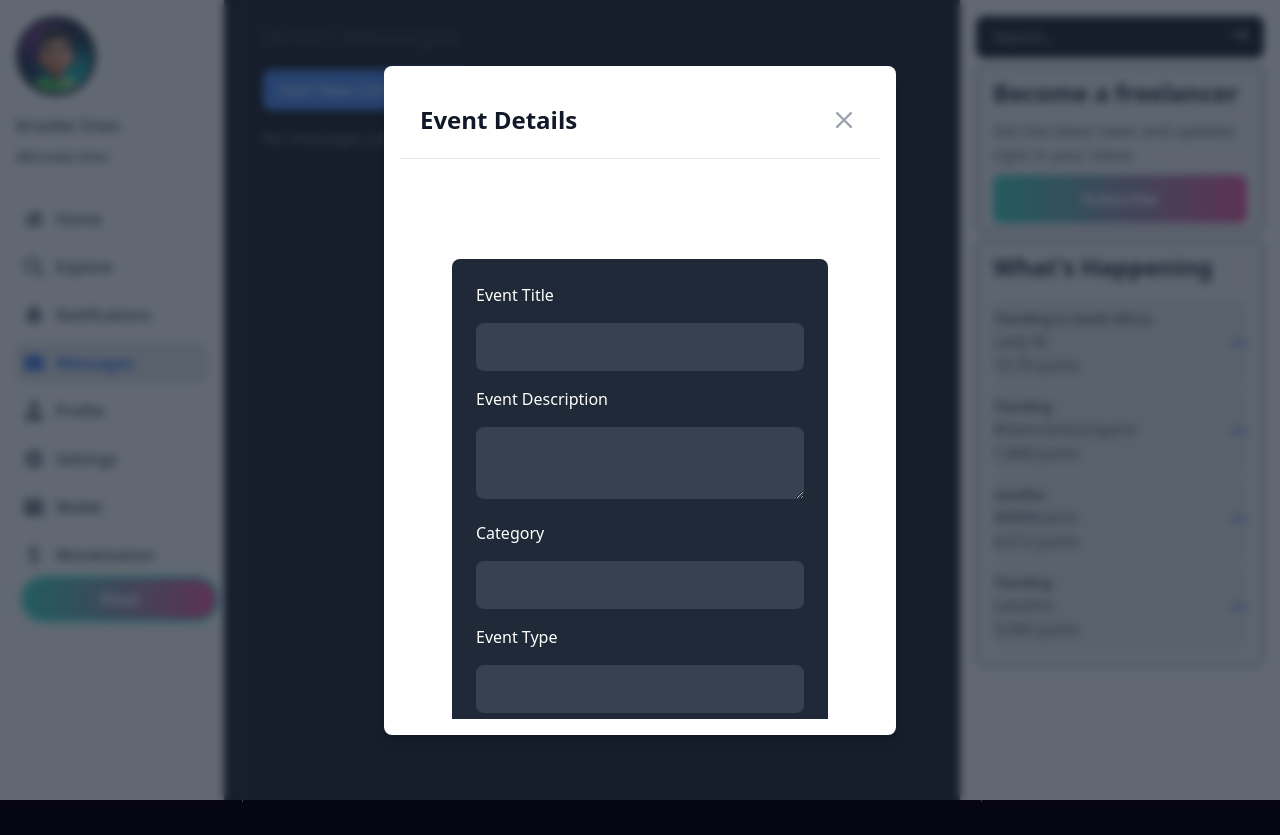
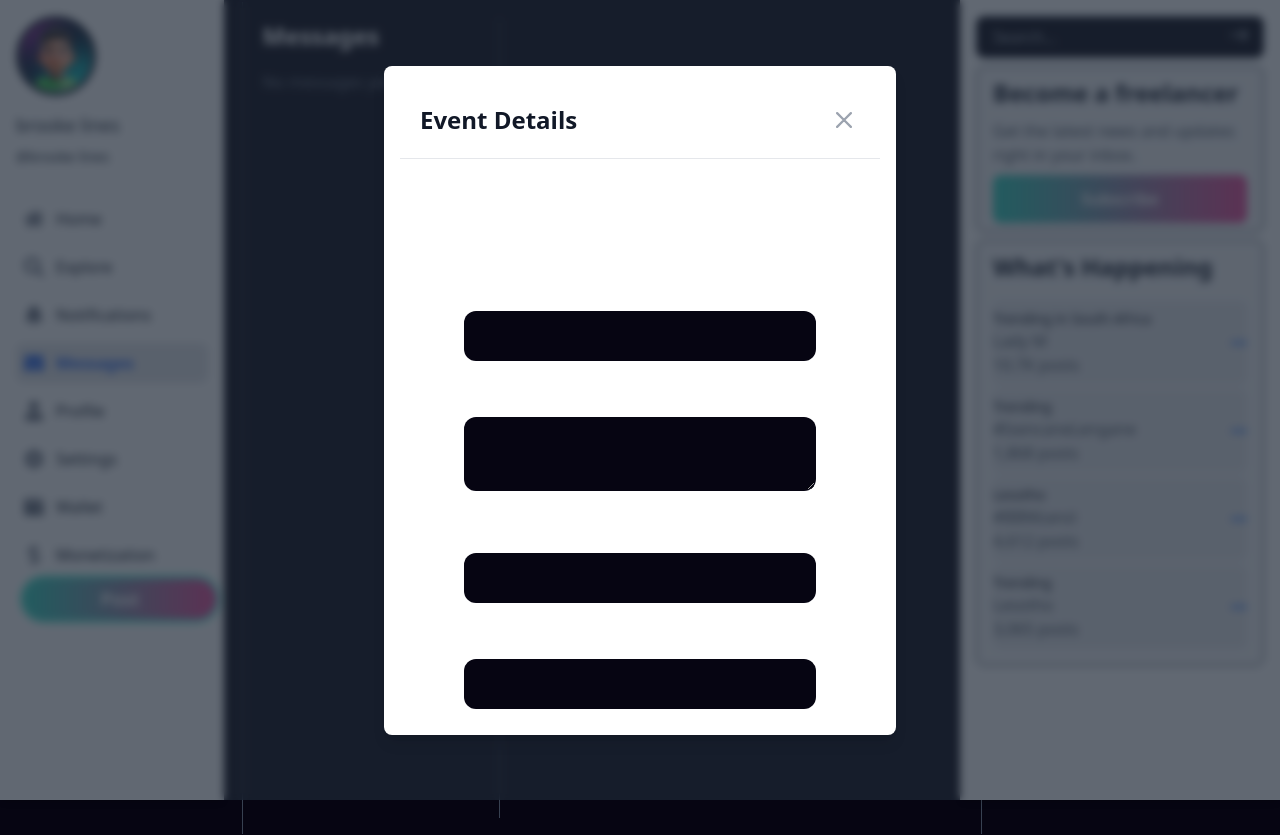
Before and after one commit to GigArtz/Gigartz-Web, a React (Vite) app in the folder react/gig-artz/: page /messages in a window 1280 px wide. Both pictures are taken after a click on the button "Post". Before the commit the page ends 803 px from the top, so only its background shows below. Built offline with nearby package versions, Linux system fonts and the light colour scheme.

Commit message:
new messages modal

```diff
--- a/react/gig-artz/src/components/EventForm.tsx
+++ b/react/gig-artz/src/components/EventForm.tsx
@@ -128,7 +128,7 @@ const dispatchTwo = useDispatch<AppDispatch>();
             </button>
           )}
         </div>
-        <div className="bg-gray-800 p-6 rounded-lg">
+        <div className="dark:bg-[#1F1C29] p-6 rounded-lg">
           {step === 1 && (
             <Step1 formData={formData} handleChange={handleChange} />
           )}
@@ -166,7 +166,7 @@ const Step1 = React.memo(({ formData, handleChange }) => (
       name="title"
       value={formData.title}
       onChange={handleChange}
-      className="mt-2 p-3 w-full rounded-lg bg-gray-700 text-white"
+      className="input-field"
     />
 
     <label className="block text-white">Event Description</label>
@@ -174,7 +174,7 @@ const Step1 = React.memo(({ formData, handleChange }) => (
       name="description"
       value={formData.description}
       onChange={handleChange}
-      className="mt-2 p-3 w-full rounded-lg bg-gray-700 text-white"
+      className="input-field"
     />
 
     <label className="block text-white">Category</label>
@@ -183,7 +183,7 @@ const Step1 = React.memo(({ formData, handleChange }) => (
       name="category"
       value={formData.category}
       onChange={handleChange}
-      className="mt-2 p-3 w-full rounded-lg bg-gray-700 text-white"
+      className="input-field"
     />
 
     <label className="block text-white">Event Type</label>
@@ -192,7 +192,7 @@ const Step1 = React.memo(({ formData, handleChange }) => (
       name="eventType"
       value={formData.eventType}
       onChange={handleChange}
-      className="mt-2 p-3 w-full rounded-lg bg-gray-700 text-white"
+      className="input-field"
     />
 
     <label className="block text-white">Host Name</label>
@@ -201,7 +201,7 @@ const Step1 = React.memo(({ formData, handleChange }) => (
       name="hostName"
       value={formData.hostName}
       onChange={handleChange}
-      className="mt-2 p-3 w-full rounded-lg bg-gray-700 text-white"
+      className="input-field"
     />
 
     <label className="block text-white">Event Date</label>
@@ -210,7 +210,7 @@ const Step1 = React.memo(({ formData, handleChange }) => (
       name="date"
       value={formData.date}
       onChange={handleChange}
-      className="mt-2 p-3 w-full rounded-lg bg-gray-700 text-white"
+      className="input-field"
     />
 
     <label className="block text-white">Event Start Time</label>
@@ -219,7 +219,7 @@ const Step1 = React.memo(({ formData, handleChange }) => (
       name="eventStartTime"
       value={formData.eventStartTime}
       onChange={handleChange}
-      className="mt-2 p-3 w-full rounded-lg bg-gray-700 text-white"
+      className="input-field"
     />
 
     <label className="block text-white">Event End Time</label>
@@ -228,7 +228,7 @@ const Step1 = React.memo(({ formData, handleChange }) => (
       name="eventEndTime"
       value={formData.eventEndTime}
       onChange={handleChange}
-      className="mt-2 p-3 w-full rounded-lg bg-gray-700 text-white"
+      className="input-field"
     />
 
     <label className="block text-white">Complimentary Ticket</label>
--- a/react/gig-artz/src/components/EventFormModal.tsx
+++ b/react/gig-artz/src/components/EventFormModal.tsx
@@ -22,7 +22,7 @@ function Modal({ isModalOpen, closeModal }: { isModalOpen: boolean; closeModal:
           className="fixed top-0 left-0 right-0 z-50 flex justify-center items-center w-full h-full bg-gray-800 bg-opacity-70 backdrop-blur-sm transition-all duration-300 ease-in-out"
         >
           <div
-            className="relative p-4 w-full max-w-lg bg-white rounded-lg shadow-lg dark:bg-gray-700 transform transition-all duration-300 ease-in-out"
+            className="relative p-4 w-full max-w-lg bg-white rounded-lg shadow-lg dark:bg-[#1F1C29] transform transition-all duration-300 ease-in-out"
             role="dialog"
             aria-labelledby="modal-title"
             aria-hidden={!isModalOpen ? "true" : "false"}
@@ -39,7 +39,7 @@ function Modal({ isModalOpen, closeModal }: { isModalOpen: boolean; closeModal:
               <button
                 onClick={closeModal}
                 type="button"
-                className="text-gray-400 bg-transparent hover:bg-gray-200 hover:text-gray-900 rounded-full p-2 inline-flex justify-center items-center dark:hover:bg-gray-600 dark:hover:text-white transition"
+                className="text-gray-400 bg-transparent hover:bg-red-300 hover:text-red-900 rounded-full p-2 inline-flex justify-center items-center dark:hover:bg-gray-600 dark:hover:text-white transition"
               >
                 <svg
                   className="w-4 h-4"
@@ -61,7 +61,7 @@ function Modal({ isModalOpen, closeModal }: { isModalOpen: boolean; closeModal:
             </div>
 
             {/* Modal Content */}
-            <div className="p-5 max-h-[70vh] overflow-y-auto">
+            <div className="p-2 max-h-[70vh] overflow-y-auto ">
               {/* Ensure AddEventForm is always within the modal */}
               <AddEventForm />
             </div>
--- a/react/gig-artz/src/components/ProfileTabs.tsx
+++ b/react/gig-artz/src/components/ProfileTabs.tsx
@@ -48,9 +48,11 @@ function ProfileTabs() {
         {!loading && !error && (
           <>
             {activeTab === "gigGuide" && (
-              <div>
+              <div className="border flex flex-row gap-2" >
                 {userEvents.length > 0 ? (
-                  userEvents.map((event) => <EventCard key={event.id} event={event} cardSize="md" />)
+                  userEvents.map((event) => <div className="mb-2 border">
+                    <EventCard key={event.id} event={event} cardSize="md" />
+                  </div>)
                 ) : (
                   <p className="text-gray-400 text-center mt-4">No events found.</p>
                 )}
--- a/react/gig-artz/src/pages/Home.tsx
+++ b/react/gig-artz/src/pages/Home.tsx
@@ -37,9 +37,9 @@ const Home: React.FC = () => {
       </div> */}
 
       {/* Bottom Navigation (Only visible on small screens) */}
-      <div className="fixed bottom-0 w-full md:block hidden">
+      {/* <div className="fixed bottom-0 w-full md:block hidden">
         <BottomNav />
-      </div>
+      </div> */}
     </div>
   );
 };
--- a/react/gig-artz/src/pages/Messages.tsx
+++ b/react/gig-artz/src/pages/Messages.tsx
@@ -38,18 +38,11 @@ const Messages: React.FC = () => {
 
   return (
     <div className="main-content">
-      <h2 className="text-xl font-semibold text-gray-800 mb-4">Direct Messages</h2>
-
+      <div className="flex flex-row justify-center h-screen">
+        <div className="border-r border-gray-700  w-[26rem]">
+          <h2 className="text-xl font-semibold text-white-800 mb-4">Messages</h2>
           {/* Error Alert */}
           {error && <div className="text-red-500 text-sm">{error}</div>}
-
-      {/* New Conversation Button */}
-      <button
-        onClick={() => setIsModalOpen(true)}
-        className="mb-4 bg-blue-500 text-white px-4 py-2 rounded-lg hover:bg-blue-600 transition"
-      >
-        Start New Conversation
-      </button>
 
           {/* Conversations List */}
           <div className="max-h-[400px] overflow-y-auto space-y-3">
@@ -61,13 +54,16 @@ const Messages: React.FC = () => {
               conversations.map((conversation, index) => (
                 <div key={index} className="p-3 border rounded-lg shadow-sm">
                   <h3 className="font-semibold text-gray-700">
-                {contacts.find((c) => c.id === conversation.contact)?.userName || "Unknown"}
+                    {contacts.find((c) => c.id === conversation.contact)
+                      ?.userName || "Unknown"}
                   </h3>
                   {conversation.messages.map((msg, msgIndex) => (
                     <div
                       key={msgIndex}
                       className={`p-2 rounded-md mt-2 w-fit ${
-                    msg.senderId === currentUserId ? "bg-blue-500 text-white ml-auto" : "bg-gray-200"
+                        msg.senderId === currentUserId
+                          ? "bg-blue-500 text-white ml-auto"
+                          : "bg-gray-200"
                       }`}
                     >
                       <p>{msg.message}</p>
@@ -80,16 +76,33 @@ const Messages: React.FC = () => {
               ))
             )}
           </div>
+        </div>
+        <div className="flex items-center ">
+          <div className="p-8">
+            <p className="mb-16">
+              Select a message Choose from your existing conversations, start a new
+              one, or just keep swimming.
+            </p>
+            {/* New Conversation Button */}
+            <button
+              onClick={() => setIsModalOpen(true)}
+              className="mb-4 text-white w-40 rounded-3xl btn-primary"
+            >
+              New Message
+            </button>
+          </div>
+        </div>
+      </div>
 
       {/* New Message Modal */}
       {isModalOpen && (
         <div className="fixed inset-0 bg-[#060512]  bg-opacity-50 flex justify-center items-center">
-          <div className="bg-white dark:bg-[#060512] border border-gray-700  p-5 rounded-lg shadow-lg w-96">
+          <div className="bg-white dark:bg-[#1F1C29] border border-gray-700  p-5 rounded-lg shadow-lg w-96">
             <h3 className="text-lg font-semibold mb-3">New Message</h3>
             <select
               value={selectedContact}
               onChange={(e) => setSelectedContact(e.target.value)}
-              className="w-full p-2 border rounded-lg mb-3"
+              className="input-field mb-4"
             >
               <option value="">Select a contact</option>
               {contacts.map((contact) => (
@@ -102,12 +115,12 @@ const Messages: React.FC = () => {
               value={newMessage}
               onChange={(e) => setNewMessage(e.target.value)}
               placeholder="Type your message..."
-              className="w-full p-2 border rounded-lg mb-3"
+              className="input-field mb-4"
             />
             <div className="flex justify-end space-x-2">
               <button
                 onClick={() => setIsModalOpen(false)}
-                className="bg-gray-300 px-3 py-1 rounded-lg hover:bg-gray-400"
+                className="bg-red-300 px-3 py-1 rounded-lg hover:bg-red-400"
               >
                 Cancel
               </button>
```
Lines whose indentation alone changed are shown as unchanged.
